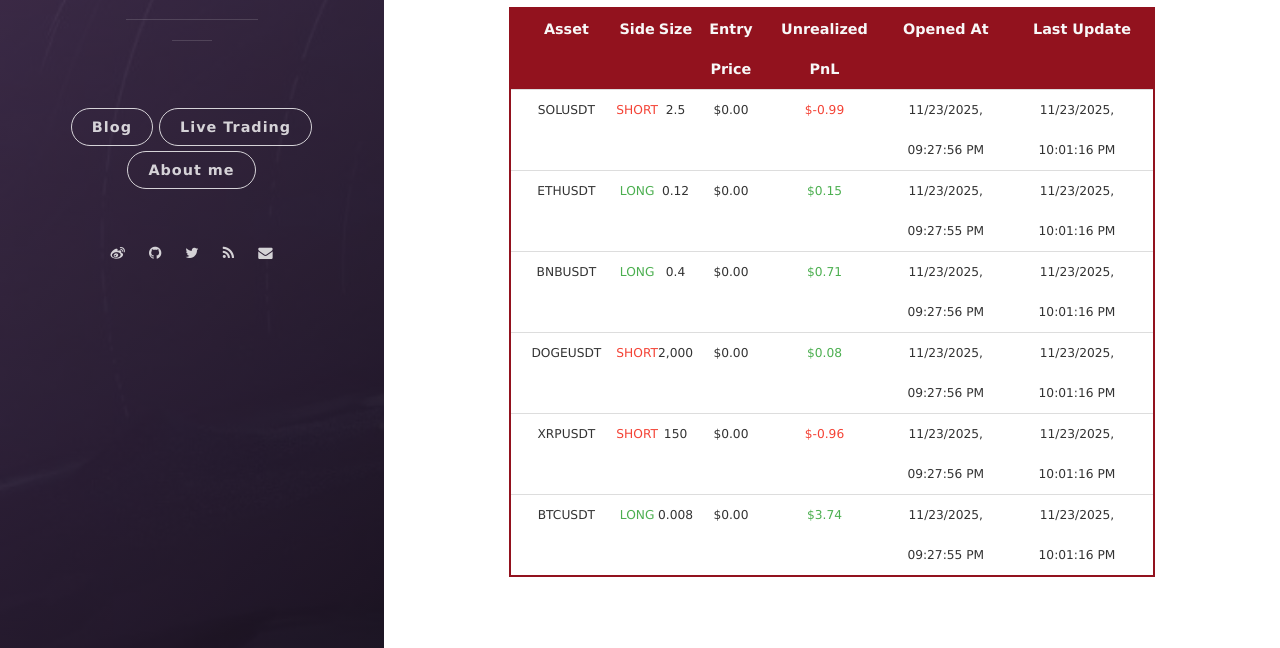
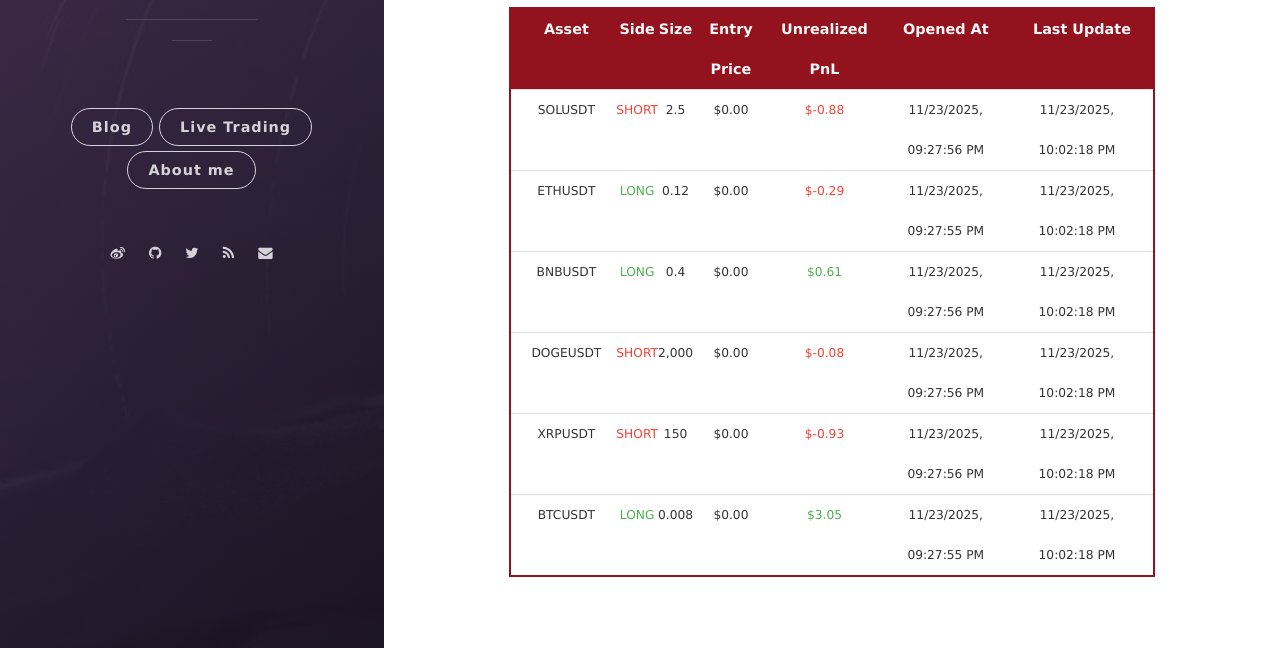
Before and after one commit to leeyegy/leeyegy.github.io, a Jekyll site: the page built from live-trading.html, in a window 1280 px wide and 1269 px high. Shown: the part 592-1240 px from the top of the window. Built offline with Jekyll 4.4.1, drawn with Linux system fonts in a browser that asks for light colours; nearby versions of some CDN libraries.

Commit message:
AccountMonitor: refresh positions 2025-11-24T06:02:18+08:00

```diff
--- a/assets/data/binance/positions.json
+++ b/assets/data/binance/positions.json
@@ -4,53 +4,53 @@
     "side": "SHORT",
     "size": 2.5,
     "entryPrice": 0.0,
-    "unrealizedPnl": -0.98831782,
+    "unrealizedPnl": -0.875,
     "openedAt": "2025-11-24T05:27:56+08:00",
-    "reportedAt": "2025-11-24T06:01:16+08:00"
+    "reportedAt": "2025-11-24T06:02:18+08:00"
   },
   {
     "symbol": "ETHUSDT",
     "side": "LONG",
     "size": 0.12,
     "entryPrice": 0.0,
-    "unrealizedPnl": 0.15202604,
+    "unrealizedPnl": -0.2916,
     "openedAt": "2025-11-24T05:27:55+08:00",
-    "reportedAt": "2025-11-24T06:01:16+08:00"
+    "reportedAt": "2025-11-24T06:02:18+08:00"
   },
   {
     "symbol": "BNBUSDT",
     "side": "LONG",
     "size": 0.4,
     "entryPrice": 0.0,
-    "unrealizedPnl": 0.70689151,
+    "unrealizedPnl": 0.60924046,
     "openedAt": "2025-11-24T05:27:56+08:00",
-    "reportedAt": "2025-11-24T06:01:16+08:00"
+    "reportedAt": "2025-11-24T06:02:18+08:00"
   },
   {
     "symbol": "DOGEUSDT",
     "side": "SHORT",
     "size": 2000.0,
     "entryPrice": 0.0,
-    "unrealizedPnl": 0.08,
+    "unrealizedPnl": -0.08,
     "openedAt": "2025-11-24T05:27:56+08:00",
-    "reportedAt": "2025-11-24T06:01:16+08:00"
+    "reportedAt": "2025-11-24T06:02:18+08:00"
   },
   {
     "symbol": "XRPUSDT",
     "side": "SHORT",
     "size": 150.0,
     "entryPrice": 0.0,
-    "unrealizedPnl": -0.9645915,
+    "unrealizedPnl": -0.9332055,
     "openedAt": "2025-11-24T05:27:56+08:00",
-    "reportedAt": "2025-11-24T06:01:16+08:00"
+    "reportedAt": "2025-11-24T06:02:18+08:00"
   },
   {
     "symbol": "BTCUSDT",
     "side": "LONG",
     "size": 0.008,
     "entryPrice": 0.0,
-    "unrealizedPnl": 3.74412701,
+    "unrealizedPnl": 3.05177982,
     "openedAt": "2025-11-24T05:27:55+08:00",
-    "reportedAt": "2025-11-24T06:01:16+08:00"
+    "reportedAt": "2025-11-24T06:02:18+08:00"
   }
 ]
```
